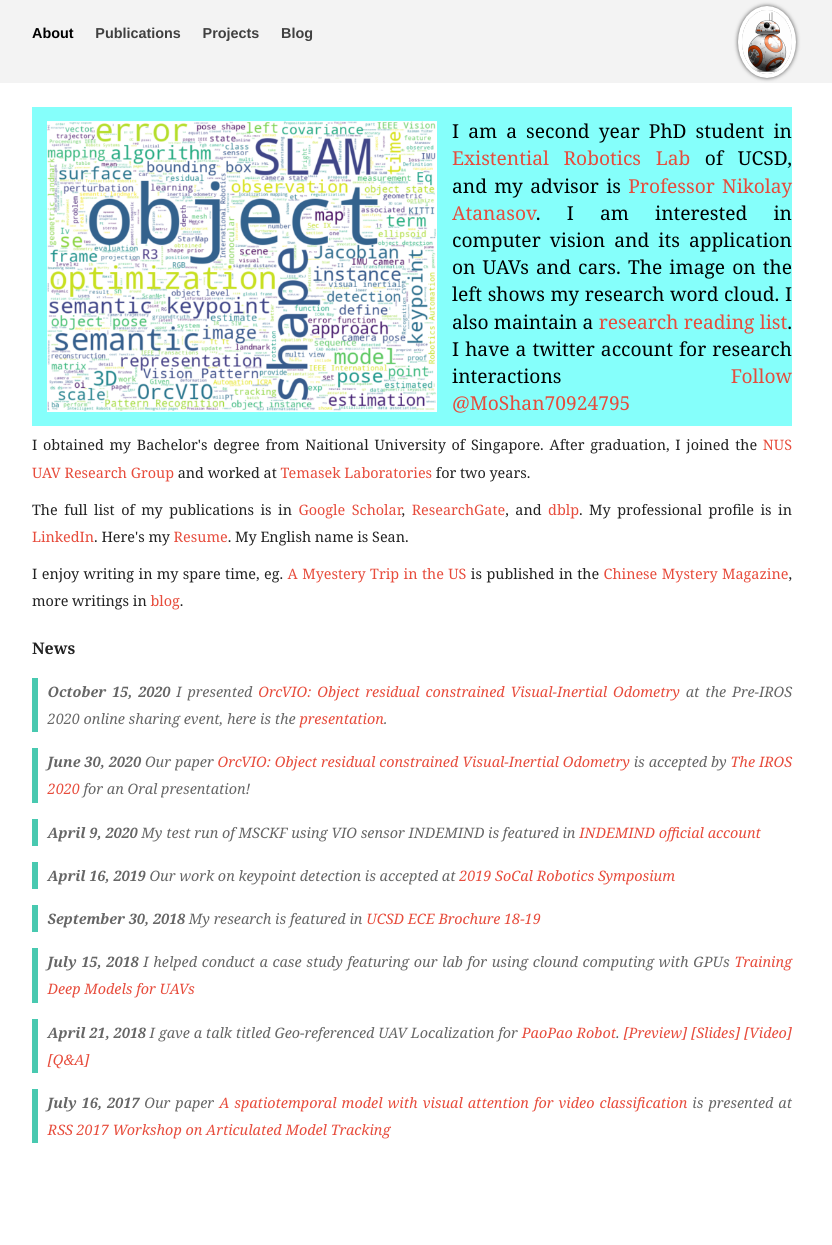
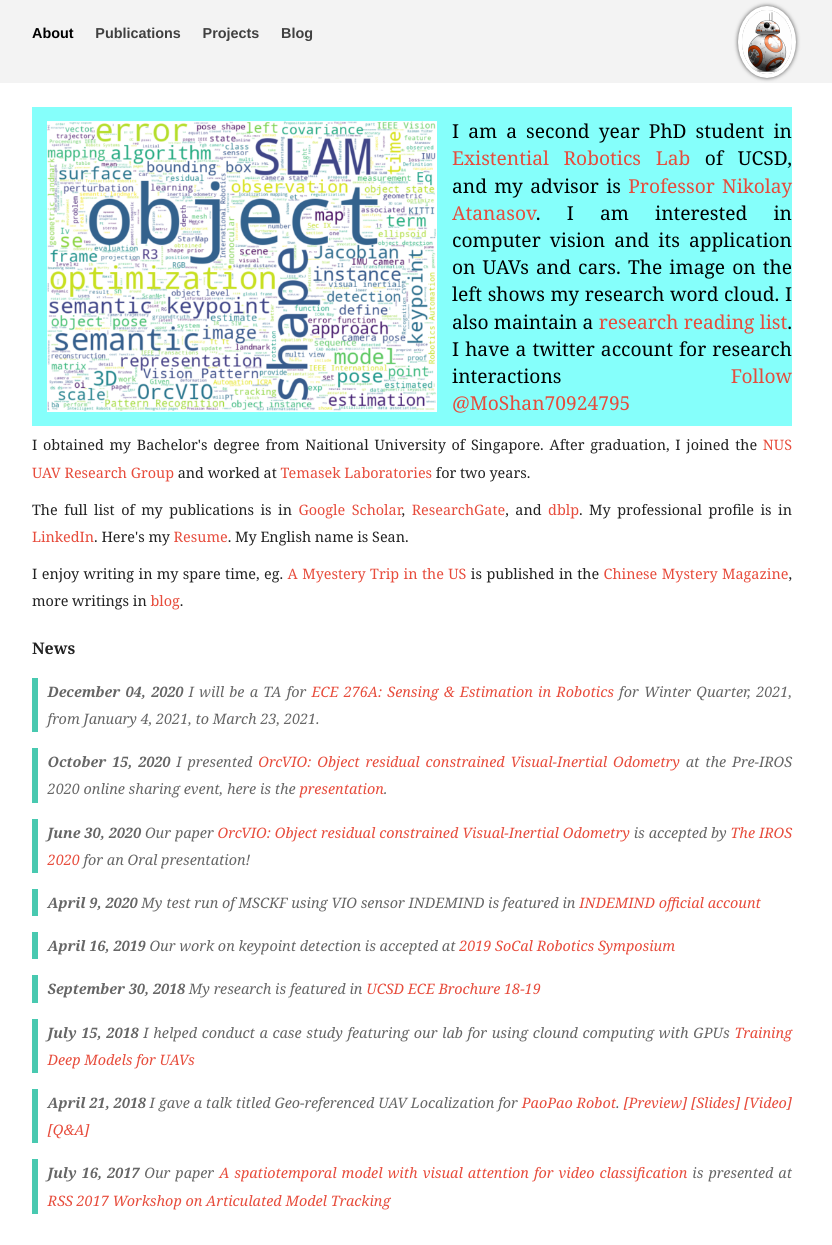
Before and after one commit to moshanATucsd/moshanATucsd.github.io, a Jekyll site: the page built from index.html, in a window 1280 px wide. Shown: the whole page, without its empty margins (228-1060 px from the left). Built offline with Jekyll 4.4.1, drawn with Linux system fonts in a browser that asks for light colours; nearby versions of some CDN libraries; comment, search, counter and statistics services are not loaded; before the commit the page ends 1174 px from its top, so only the background shows below that.

Commit message:
Update news.html

```diff
--- a/_includes/news.html
+++ b/_includes/news.html
@@ -2,6 +2,15 @@
     <div class="post-recents-in-index">
         <strong>News</strong>
     </div>
+
+    <blockquote>
+        <ul>
+            <p>
+            <strong>December 04, 2020</strong>
+            I will be a TA for <a href="https://natanaso.github.io/ece276a/">ECE 276A: Sensing & Estimation in Robotics</a> for Winter Quarter, 2021, from January 4, 2021, to March 23, 2021.
+            </p>
+        </ul>
+    </blockquote>
 
     <blockquote>
         <ul>
```
